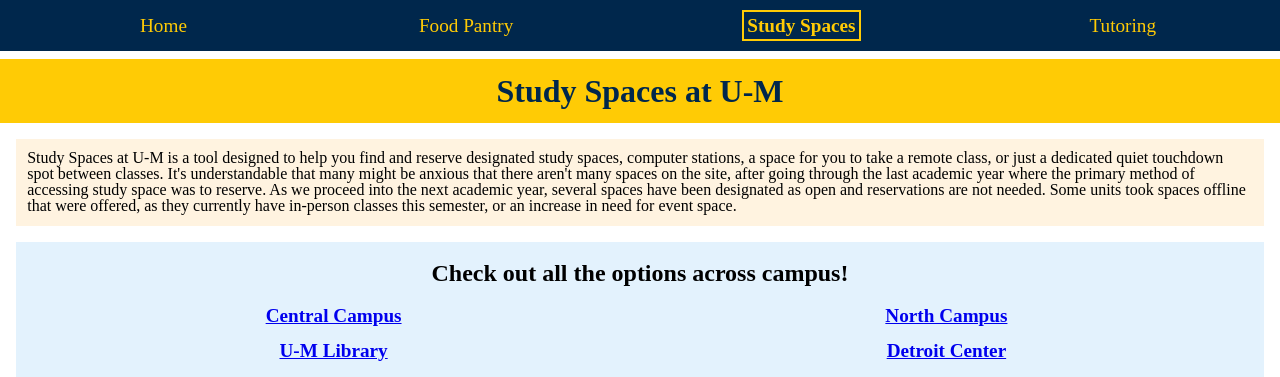
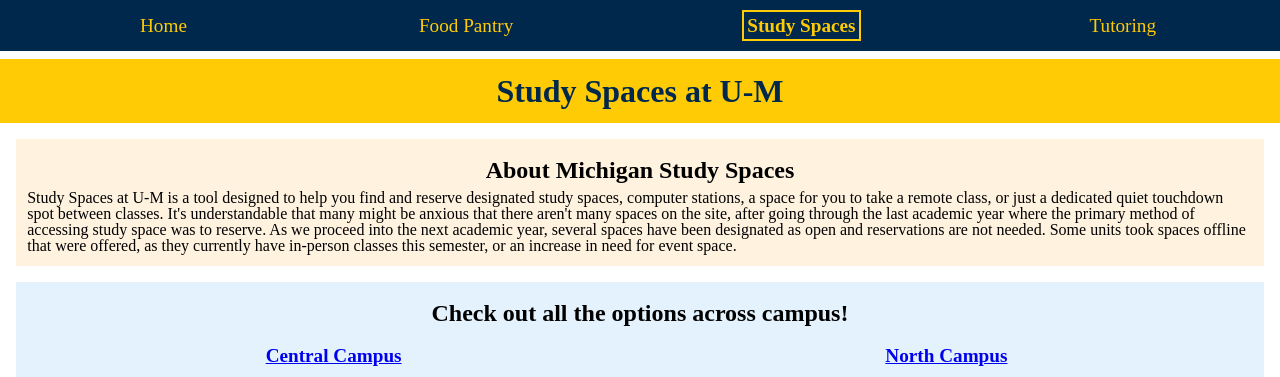
Before and after one commit to NathanKushnir/updated_client_project_w25, a plain HTML site: page study_spaces.html in a window 1280 px wide. Shown: the top 377 px of the page. Drawn offline with Linux system fonts and the light colour scheme.

Commit message:
Update study_spaces.html

```diff
--- a/study_spaces.html
+++ b/study_spaces.html
@@ -26,7 +26,8 @@
         <h1>Study Spaces at U-M</h1>
 
         <section class="description">
-            <p>Study Spaces at U-M is a tool designed to help you find and reserve designated study spaces, computer stations, a space for you to take a remote class, or just a dedicated quiet touchdown spot between classes. It's understandable that many might be anxious that there aren't many spaces on the site, after going through the last academic year where the primary method of accessing study space was to reserve. As we proceed into the next academic year, several spaces have been designated as open and reservations are not needed. Some units took spaces offline that were offered, as they currently have in-person classes this semester, or an increase in need for event space. </p>
+            <h2>About Michigan Study Spaces</h2>
+                <p>Study Spaces at U-M is a tool designed to help you find and reserve designated study spaces, computer stations, a space for you to take a remote class, or just a dedicated quiet touchdown spot between classes. It's understandable that many might be anxious that there aren't many spaces on the site, after going through the last academic year where the primary method of accessing study space was to reserve. As we proceed into the next academic year, several spaces have been designated as open and reservations are not needed. Some units took spaces offline that were offered, as they currently have in-person classes this semester, or an increase in need for event space. </p>
         </section>
 
         <section class="studying_options">
```
